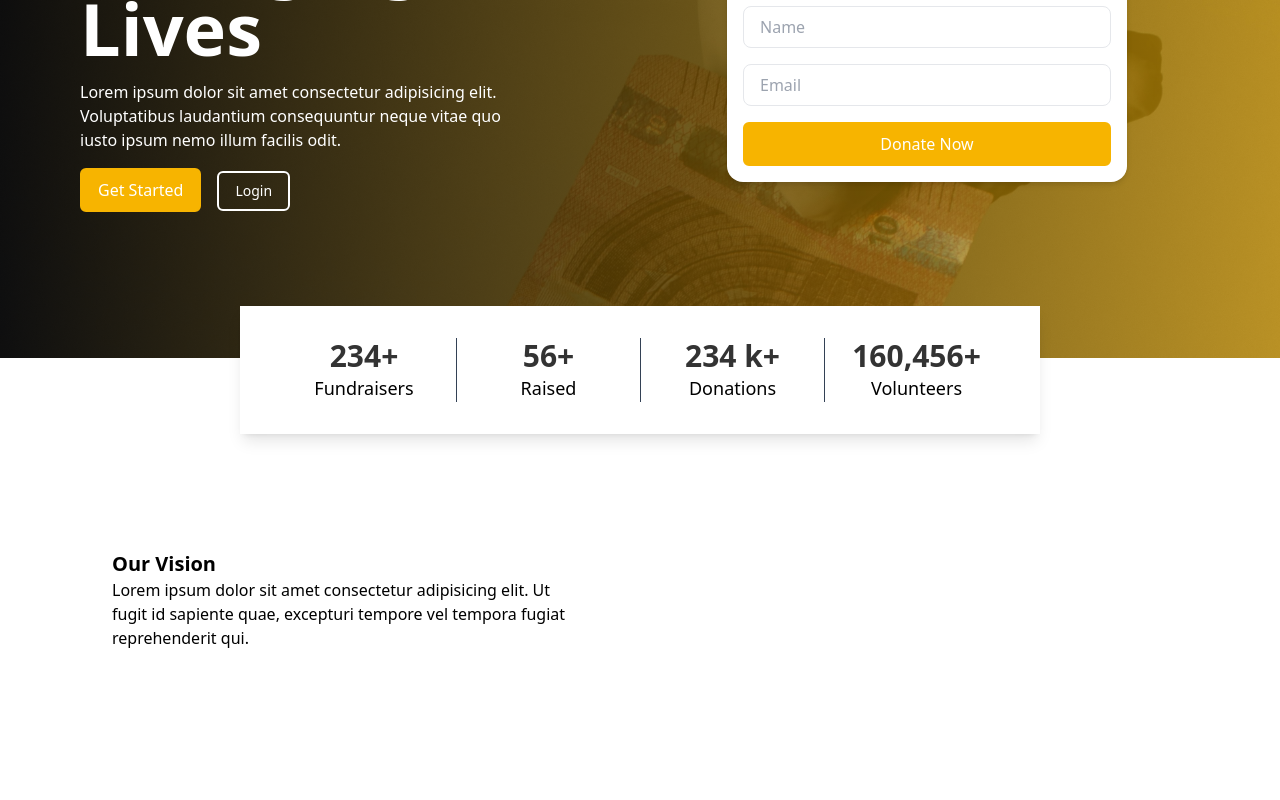
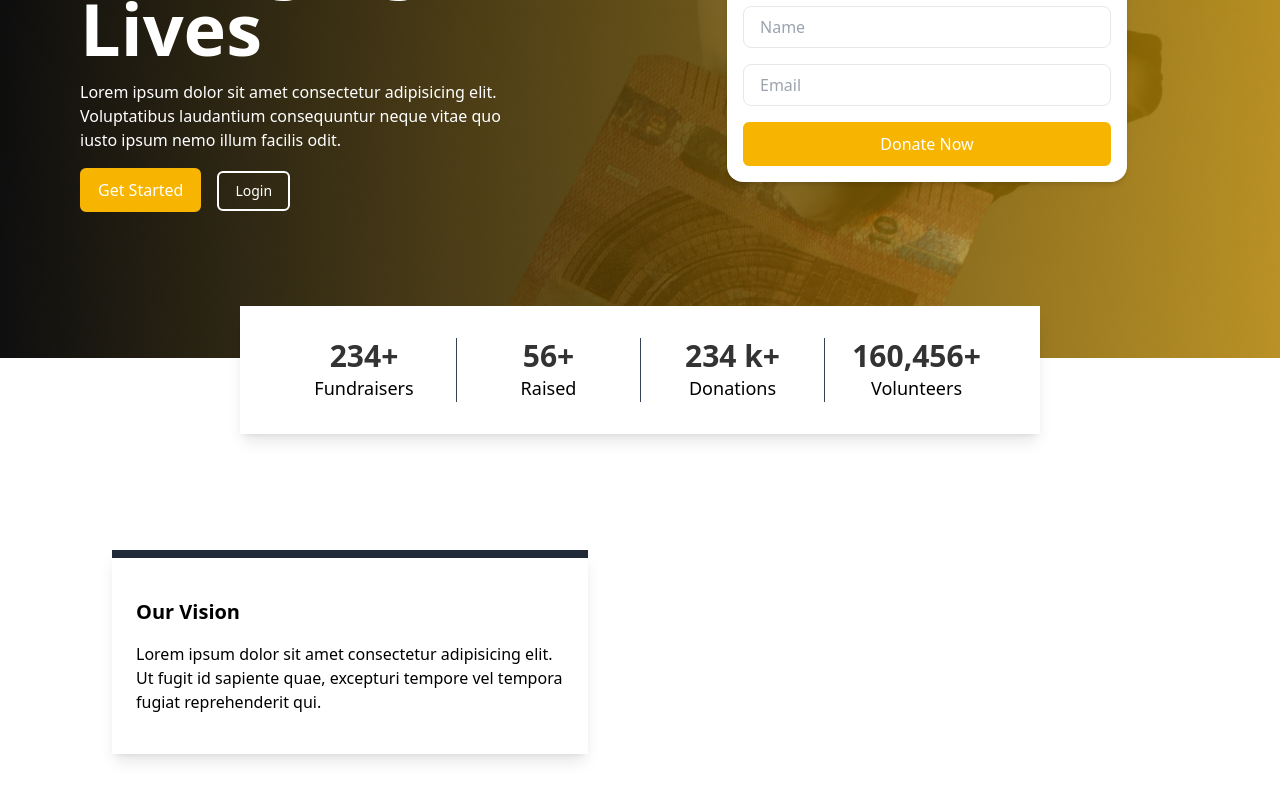
Before and after one commit to KBriaan/react-fund, a React (Vite) app: page / in a window 1280 px wide. Shown: the part 392-1192 px from the top of the page. Before the commit the page ends 1106 px from the top, so only its background shows below. Built offline with nearby package versions, Linux system fonts and the light colour scheme.

Commit message:
vision design

```diff
--- a/src/components/OurVision/OurVision.jsx
+++ b/src/components/OurVision/OurVision.jsx
@@ -3,7 +3,7 @@ const OurVision = () => {
   return (
     <div className="container my-16 bg-white dark:bg-gray-900 dark:text-white">
         <div className="grid grid-cols-1 sm:grid-cols-2 gap-10">
-            <div className="mx-5 md:mx-8">
+            <div className="mx-5 md:mx-8 px-6 py-10 space-y-4 shadow-lg border-t-8 border-gray-800">
                 <h1 className="text-xl font-semibold">Our Vision</h1>
                 <p>Lorem ipsum dolor sit amet consectetur adipisicing elit. Ut fugit id sapiente quae, excepturi tempore vel tempora fugiat reprehenderit qui.</p>
             </div>
```
